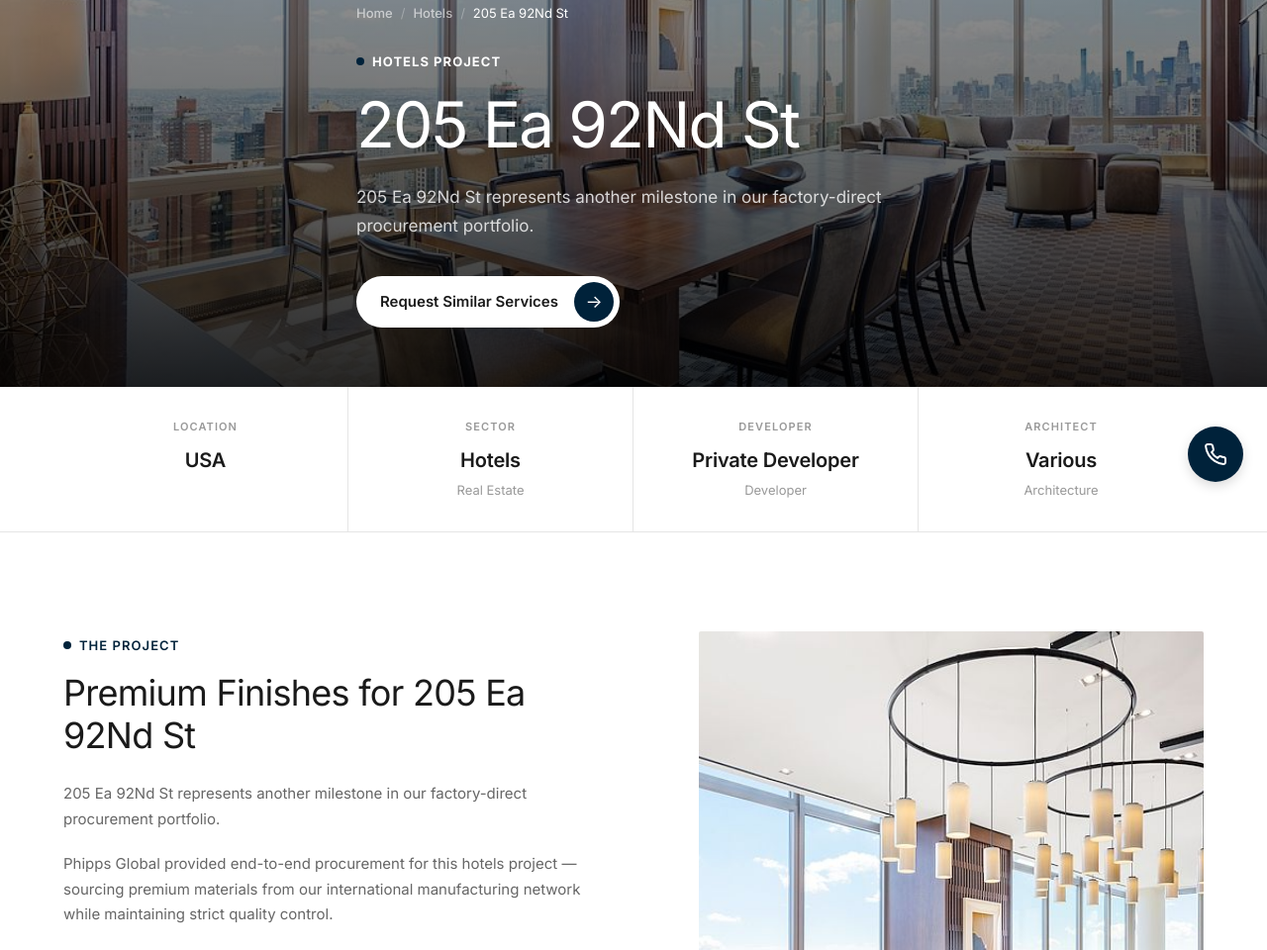
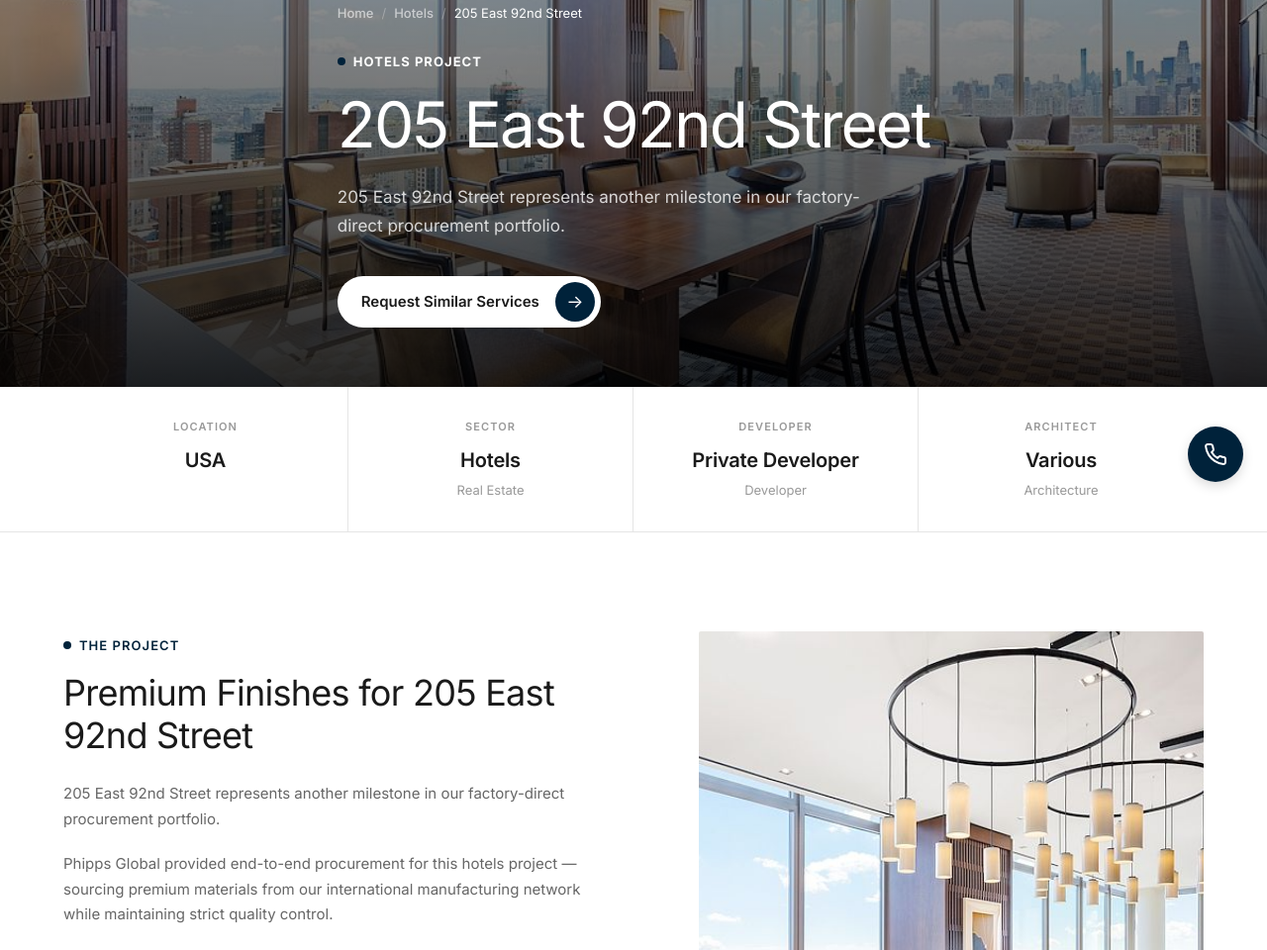
Before and after one commit to sfhighlight2/phipps2.0, a plain HTML site: page 205-ea-92nd-st.html in a window 1280 px wide. Shown: the part 289-1249 px from the top of the page at 99% size. Drawn offline with Linux system fonts and the light colour scheme.

Commit message:
Fix 205 East 92nd Street page name and share metadata (#1)
* Fix project name copy on 205-ea-92nd-st page: replace '205 Ea 92Nd St' with '205 East 92nd Street' in title, headings, breadcrumb, alt text, and body (9 occurrences)

Co-authored-by: sfhighlight2 <sfhighlight2@users.noreply.github.com>

* Update social metadata on 205-ea-92nd-st: set og:title to '205 East 92nd Street | Phipps Global' and og:description to existing meta description

Co-authored-by: sfhighlight2 <sfhighlight2@users.noreply.github.com>

* 205-ea-92nd-st: replace 'Hendrick\'s Hotel' with '205 East 92nd Street' in meta description and og:description; update JSON-LD name; set og:url to this page

Co-authored-by: sfhighlight2 <sfhighlight2@users.noreply.github.com>

---------

Co-authored-by: Cursor Agent <cursoragent@cursor.com>
Co-authored-by: sfhighlight2 <sfhighlight2@users.noreply.github.com>

```diff
--- a/205-ea-92nd-st.html
+++ b/205-ea-92nd-st.html
@@ -4,15 +4,15 @@
 <head>
 <meta charset="utf-8"/>
 <meta content="width=device-width, initial-scale=1.0" name="viewport"/>
-<meta content="Phipps Global provided factory-direct procurement for Hendrick's Hotel in New York, NY (Midtown). Bathroom Accessories, Plumbing Fixtures, Shower Enclosures, Vanities, Countertops" name="description"/>
-<title>205 Ea 92Nd St | Phipps Global</title>
+<meta content="Phipps Global provided factory-direct procurement for 205 East 92nd Street in New York, NY (Midtown). Bathroom Accessories, Plumbing Fixtures, Shower Enclosures, Vanities, Countertops" name="description"/>
+<title>205 East 92nd Street | Phipps Global</title>
 <link href="style.css?v=2.0" rel="stylesheet"/>
-<meta content="Hendrick's Hotel | Phipps Global" property="og:title"/>
-<meta content="Phipps Global provided factory-direct procurement for Hendrick's Hotel in New York, NY (Midtown)." property="og:description"/>
+<meta content="205 East 92nd Street | Phipps Global" property="og:title"/>
+<meta content="Phipps Global provided factory-direct procurement for 205 East 92nd Street in New York, NY (Midtown). Bathroom Accessories, Plumbing Fixtures, Shower Enclosures, Vanities, Countertops" property="og:description"/>
 <meta content="website" property="og:type"/>
 <meta content="https://phippsglobal.com/images/phipps-global-logo-03.svg" property="og:image"/>
-<meta content="https://phippsglobal.com/hendricks.html" property="og:url"/>
-<script type="application/ld+json">{"@context":"https://schema.org","@type":"WebPage","name":"Hendrick's Hotel | Phipps Global","publisher":{"@type":"Organization","name":"Phipps Global"}}</script>
+<meta content="https://phippsglobal.com/205-ea-92nd-st.html" property="og:url"/>
+<script type="application/ld+json">{"@context":"https://schema.org","@type":"WebPage","name":"205 East 92nd Street | Phipps Global","publisher":{"@type":"Organization","name":"Phipps Global"}}</script>
 </head>
 <body>
 <div class="loading-line"></div>
@@ -262,15 +262,15 @@
 </div>
 <!-- ═══ IMMERSIVE HERO ═══ -->
 <section class="loc-hero">
-<img alt="205 Ea 92Nd St" class="loc-hero-bg" loading="eager" src="images/205-ea-92nd-st-01.jpg"/>
+<img alt="205 East 92nd Street" class="loc-hero-bg" loading="eager" src="images/205-ea-92nd-st-01.jpg"/>
 <div class="loc-hero-overlay"></div>
 <div class="container loc-hero-inner">
 <nav aria-label="breadcrumb" class="breadcrumb" style="margin-bottom:24px;">
-<a href="index.html" style="color:rgba(255,255,255,0.6);">Home</a><span style="color:rgba(255,255,255,0.3);">/</span><a href="hotels.html" style="color:rgba(255,255,255,0.6);">Hotels</a><span style="color:rgba(255,255,255,0.3);">/</span><span style="color:#fff;">205 Ea 92Nd St</span>
+<a href="index.html" style="color:rgba(255,255,255,0.6);">Home</a><span style="color:rgba(255,255,255,0.3);">/</span><a href="hotels.html" style="color:rgba(255,255,255,0.6);">Hotels</a><span style="color:rgba(255,255,255,0.3);">/</span><span style="color:#fff;">205 East 92nd Street</span>
 </nav>
 <span class="eyebrow reveal" style="color:#fff; font-weight:700;">HOTELS PROJECT</span>
-<h1 class="reveal d1" style="color:#fff; font-size:clamp(40px,6vw,64px); font-weight:400; letter-spacing:-0.03em; margin-bottom:20px;">205 Ea 92Nd St</h1>
-<p class="reveal d2" style="color:rgba(255,255,255,0.8); font-size:17px; max-width:560px; margin-bottom:36px; line-height:1.7;">205 Ea 92Nd St represents another milestone in our factory-direct procurement portfolio.</p>
+<h1 class="reveal d1" style="color:#fff; font-size:clamp(40px,6vw,64px); font-weight:400; letter-spacing:-0.03em; margin-bottom:20px;">205 East 92nd Street</h1>
+<p class="reveal d2" style="color:rgba(255,255,255,0.8); font-size:17px; max-width:560px; margin-bottom:36px; line-height:1.7;">205 East 92nd Street represents another milestone in our factory-direct procurement portfolio.</p>
 <div class="reveal d3" style="display:flex; gap:16px; flex-wrap:wrap;">
 <a class="btn-hero-quote" href="get-in-touch.html">
 <span class="btn-text">Request Similar Services</span>
@@ -312,15 +312,15 @@
 <div class="loc-story-grid">
 <div class="loc-story-text reveal">
 <span class="eyebrow">The Project</span>
-<h2 style="margin-bottom:24px;">Premium Finishes for 205 Ea 92Nd St</h2>
-<p style="margin-bottom:20px;">205 Ea 92Nd St represents another milestone in our factory-direct procurement portfolio.</p><p style="margin-bottom:20px;">Phipps Global provided end-to-end procurement for this hotels project — sourcing premium materials from our international manufacturing network while maintaining strict quality control.</p></div>
+<h2 style="margin-bottom:24px;">Premium Finishes for 205 East 92nd Street</h2>
+<p style="margin-bottom:20px;">205 East 92nd Street represents another milestone in our factory-direct procurement portfolio.</p><p style="margin-bottom:20px;">Phipps Global provided end-to-end procurement for this hotels project — sourcing premium materials from our international manufacturing network while maintaining strict quality control.</p></div>
 <div class="loc-story-visual reveal d1">
 <div class="loc-story-img-wrap">
-<img alt="205 Ea 92Nd St" loading="lazy" src="images/205-ea-92nd-st-01.jpg"/>
+<img alt="205 East 92nd Street" loading="lazy" src="images/205-ea-92nd-st-01.jpg"/>
 </div>
 <div class="loc-story-quote">
 <div class="loc-quote-icon">"</div>
-<p>205 Ea 92Nd St represents our commitment to delivering premium factory-direct materials on timeline and on budget.</p>
+<p>205 East 92nd Street represents our commitment to delivering premium factory-direct materials on timeline and on budget.</p>
 </div>
 </div>
 </div>
```
